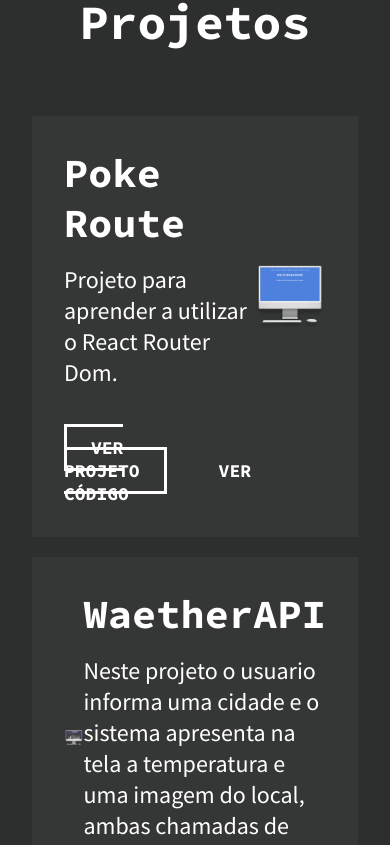
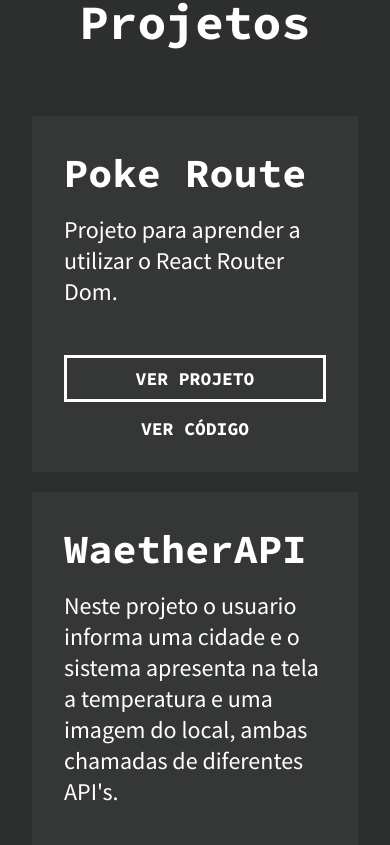
Before and after one commit to GuiCabral74/my-website-resume, a React (Create React App) app: page / in a window 390 px wide. Shown: the part 989-1834 px from the top of the page. Built offline with nearby package versions, Linux system fonts and the light colour scheme.

Commit message:
Changes in mobile version and resume update.

```diff
--- a/src/components/style/styles.js
+++ b/src/components/style/styles.js
@@ -39,21 +39,19 @@ export const MyName = styled.span`
 
 export const NavContainer = styled.nav`
   @media (max-width: 800px) {
-  background: #2d2e2e;
-
-}
-`
+    background: #2d2e2e;
+  }
+`;
 export const BtnMobile = styled.button`
   display: none;
   @media (max-width: 800px) {
     display: flex;
-    padding: .5rem 1rem;
+    padding: 0.5rem 1rem;
     font-size: 1rem;
     border: none;
     background: none;
     cursor: pointer;
-    gap: .5rem;
-
+    gap: 0.5rem;
   }
 `;
 
@@ -62,19 +60,20 @@ export const Hamburger = styled.span`
   border-top: 2px solid;
   width: 20px;
   color: #fff;
-  &:after , :before {
+  &:after,
+  :before {
     content: "";
     display: block;
     width: 20px;
     height: 2px;
     background: currentColor;
     margin-top: 5px;
-    transition: .3s;
+    transition: 0.3s;
     position: ${(props) => (props.burguer ? "relative" : "static")};
   }
   @media (max-width: 800px) {
-    //background: ${(props) => (props.burguer ? "red" : "blue")};
-    border-top-color: ${(props) => (props.burguer ?"transparent" : "currentColor")};
+    border-top-color: ${(props) =>
+      props.burguer ? "transparent" : "currentColor"};
     :before {
       transform: rotate(${(props) => (props.burguer ? "135deg" : "0")});
     }
@@ -83,8 +82,7 @@ export const Hamburger = styled.span`
       top: -7px;
     }
   }
-`
-
+`;
 
 export const Menu = styled.ul`
   display: flex;
@@ -95,7 +93,7 @@ export const Menu = styled.ul`
 
   a {
     display: block;
-    padding: .5rem;
+    padding: 0.5rem;
     text-decoration: none;
     color: #fff;
     &:hover {
@@ -116,7 +114,7 @@ export const Menu = styled.ul`
     top: 5.438rem;
     right: 0;
     background: #2d2e2e;
-    transition: .6s;
+    transition: 0.6s;
     z-index: 1000;
     height: 100vh;
     visibility: ${(props) => (props.toggle ? "hidden" : "visible")};
@@ -127,7 +125,6 @@ export const Menu = styled.ul`
       padding: 1rem 0;
       margin-top: 39px;
       text-align: center;
-
 
       /* &::after {
         content: "";
@@ -258,6 +255,10 @@ export const DivProject = styled.div`
 
 export const DivInfos = styled.div`
   width: 43.813rem;
+  @media (max-width: 480px) {
+    display: flex;
+    flex-direction: column;
+  }
 `;
 
 export const ProjectName = styled.h2`
@@ -285,6 +286,9 @@ export const SeeProject = styled.a`
     color: #e0a80d;
     border-color: #e0a80d;
   }
+  @media (max-width: 480px) {
+    text-align: center;
+  }
 `;
 
 export const SeeCode = styled.a`
@@ -297,11 +301,18 @@ export const SeeCode = styled.a`
   &:hover {
     color: #e0a80d;
   }
+  @media (max-width: 480px) {
+    margin: 15px 0 0;
+    text-align: center;
+  }
 `;
 
 export const DivImg = styled.div`
   width: 22.938rem;
   height: 18.625rem;
+  @media (max-width: 642px) {
+    display: none;
+  }
 `;
 
 export const ProjectImg = styled.img`
```
Also changed, not shown: 1 other file (tests, documents, lock files or other folders).
